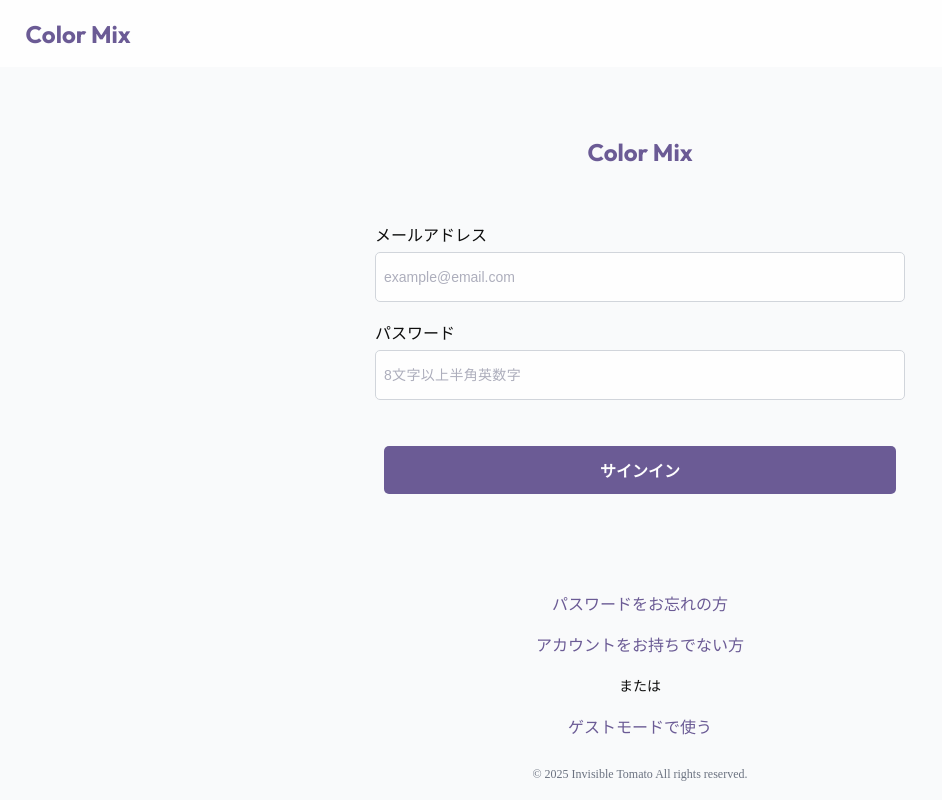
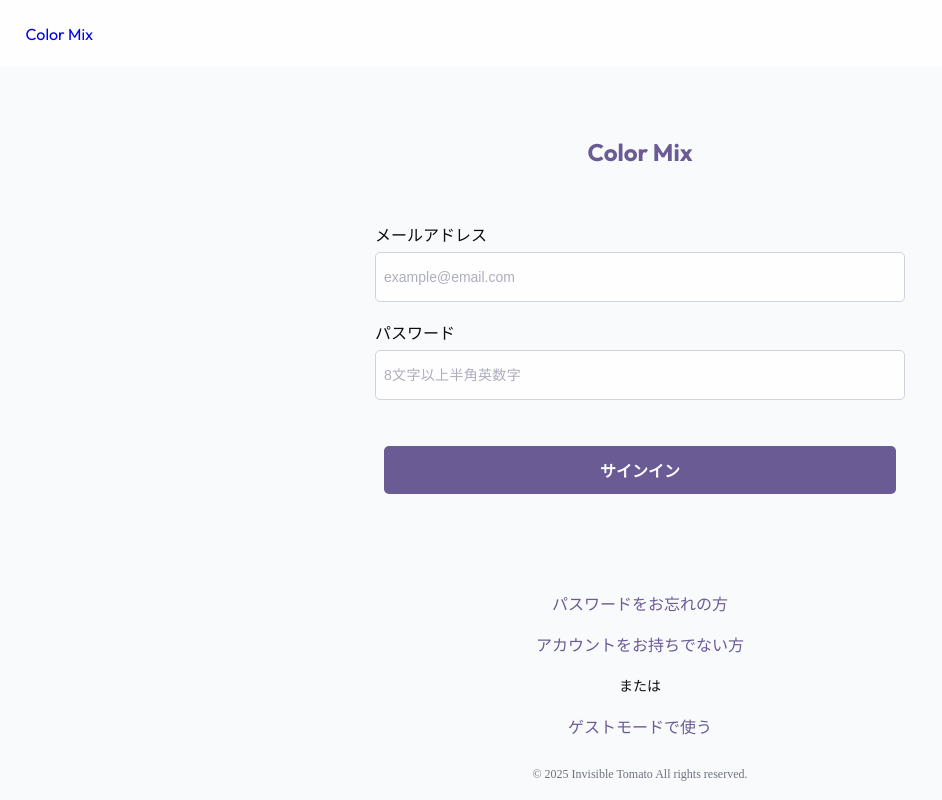
Before and after one commit to InvisibleTomato/color-mix, a Next.js app: page / in a window 1280 px wide. Shown: the whole page, without its empty margins (0-942 px from the left). Built offline with nearby package versions, Linux system fonts and the light colour scheme; no server answers.

Commit message:
🔥 Logoを別ファイルに分割

```diff
--- a/src/app/components/Header/header.module.scss
+++ b/src/app/components/Header/header.module.scss
@@ -18,9 +18,3 @@
     padding: 2%;
   }
 }
-
-.logo {
-  color: $purple;
-  font-size: $title-size;
-  font-weight: 700;
-}
```
